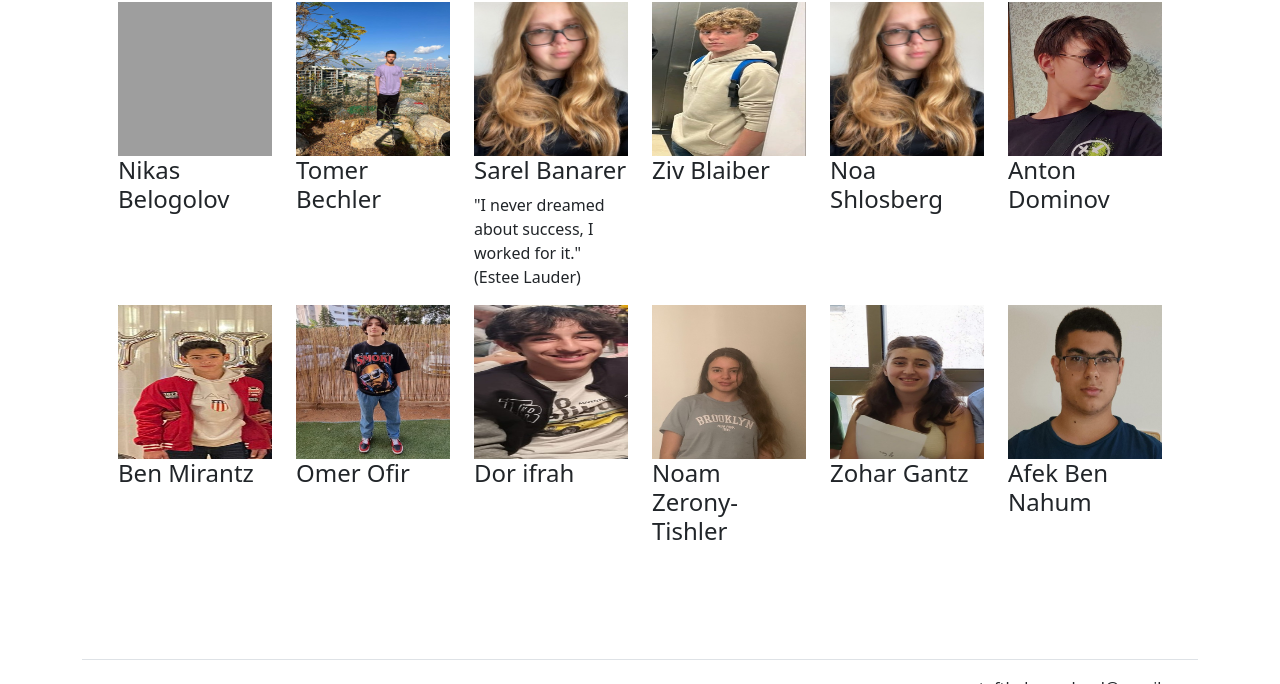
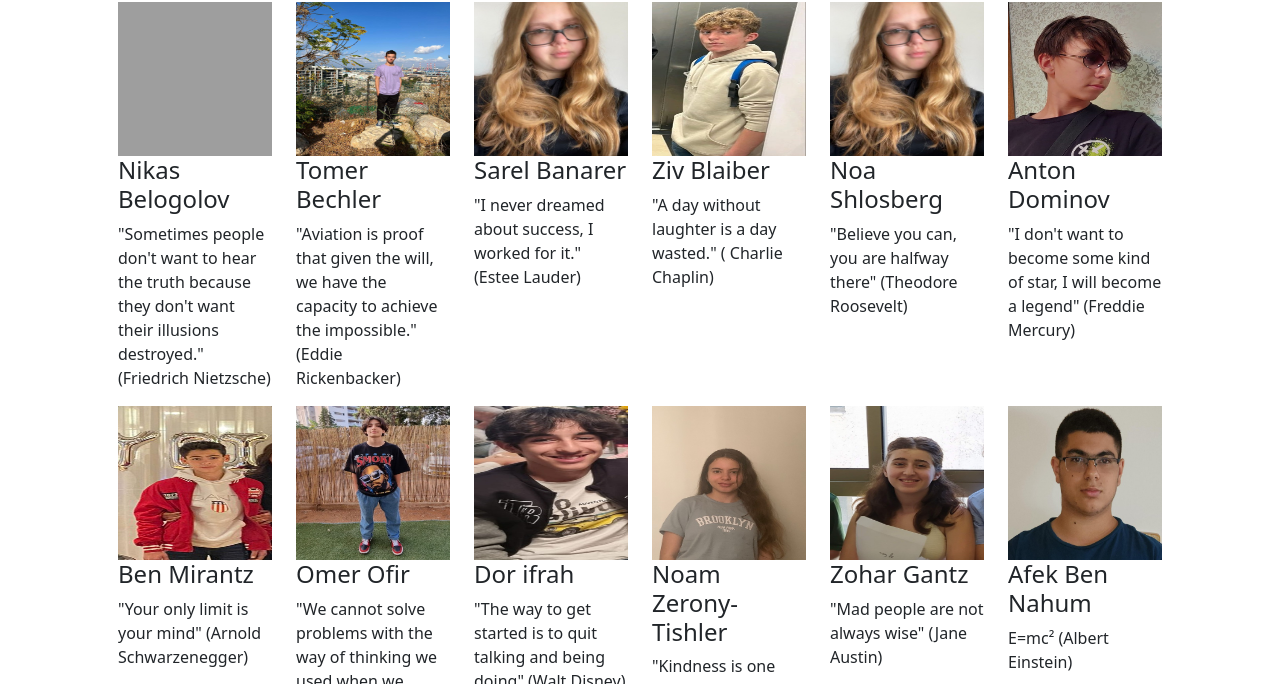
Before and after one commit to anonymous675/AstroGardens, a website: page index.html in a window 1280 px wide. Shown: the part 6358-7042 px from the top of the page. Drawn offline with nearby package versions, Linux system fonts and the light colour scheme; grey boxes are pictures that could not be loaded.

Commit message:
Update index.html

```diff
--- a/index.html
+++ b/index.html
@@ -106,11 +106,14 @@
                         <div class="col">
                             <img src="team_members/nikas.png" width="100%">
                             <h4>Nikas Belogolov</h4>
+                            <p>"Sometimes people don't want to hear the truth because they don't want their illusions destroyed."
+(Friedrich Nietzsche)</p>
                         </div>
                         <div class="col">
                             <img src="team_members/tomer.jpg" width="100%">
                             <h4>Tomer Bechler</h4>
-                            <p></p>
+                            <p>"Aviation is proof that given the will, we have the capacity to achieve the impossible."
+(Eddie Rickenbacker)  </p>
                         </div>
                         <div class="col">
                             <img src="team_members/2.jpg" width="100%">
@@ -121,38 +124,56 @@
                         <div class="col">
                             <img src="team_members/4.jpg" width="100%">
                             <h4>Ziv Blaiber</h4>
+                            <p>"A day without laughter is a day wasted."
+( Charlie Chaplin)</p>
                         </div>
                         <div class="col">
                             <img src="team_members/2.jpg" width="100%">
                             <h4>Noa Shlosberg</h4>
+                            <p>"Believe you can, you are halfway there"
+(Theodore Roosevelt)</p>
                         </div>
                         <div class="col">
                             <img src="team_members/5.jpg" width="100%">
                             <h4>Anton Dominov</h4>
+                            <p>"I don't want to become some kind of star, I will become a legend"
+(Freddie Mercury)</p>
                         </div>
                         <div class="col">
                             <img src="team_members/6.jpg" width="100%">
                             <h4>Ben Mirantz</h4>
+                            <p>"Your only limit is your mind"
+(Arnold Schwarzenegger)</p>
                         </div>
                         <div class="col">
                             <img src="team_members/9.jpg" width="100%">
                             <h4>Omer Ofir</h4>
+                            <p>"We cannot solve problems with the way of thinking we used when we created them."
+(Albert Einstein)</p>
                         </div>
                         <div class="col">
                             <img src="team_members/1.jpg" width="100%">
                             <h4>Dor ifrah</h4>
+                            <p>"The way to get started is to quit talking and being doing"
+(Walt Disney)</p>
                         </div>
                         <div class="col">
                             <img src="team_members/3.jpg" width="100%">
                             <h4>Noam Zerony-Tishler</h4>
+                            <p>"Kindness is one thing you can't give away. It always comes back"
+(George Skolsky)</p>
                         </div>
                         <div class="col">
                             <img src="team_members/7.jpg" width="100%">
                             <h4>Zohar Gantz</h4>
+                            <p>"Mad people are not always wise"
+(Jane Austin)</p>
                         </div>
                         <div class="col">
                             <img src="team_members/8.jpg" width="100%">
                             <h4>Afek Ben Nahum</h4>
+                            <p>E=mc²
+ (Albert Einstein)</p>
                         </div>
                     </div>
                 </div>
```
